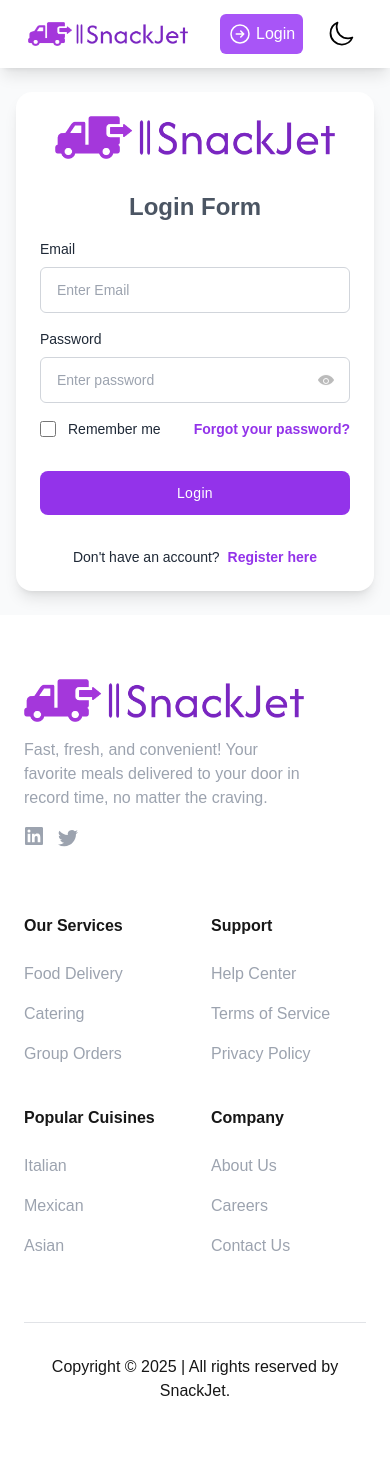
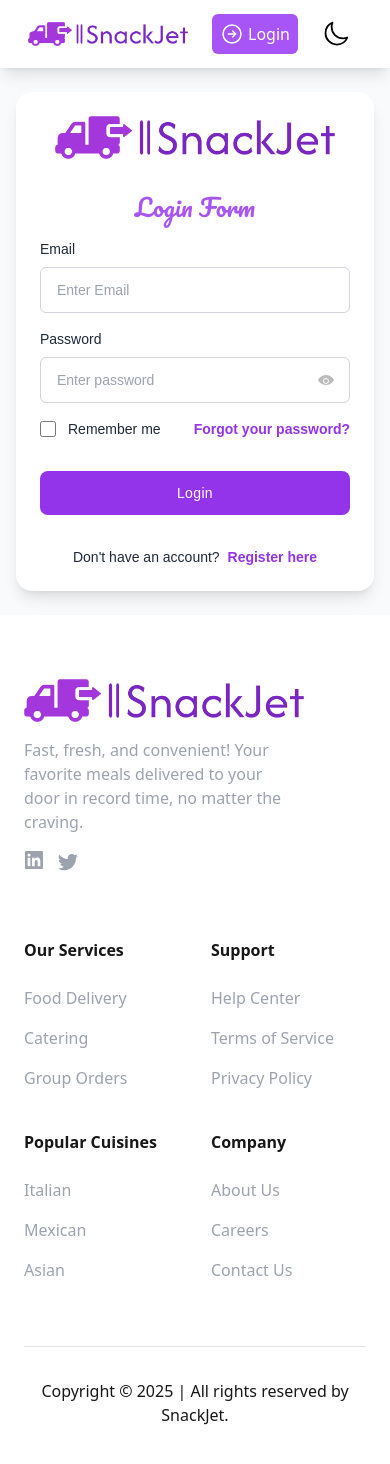
Before and after one commit to Haris-Mohanty/SnackJet, a Next.js app: page /login in a window 390 px wide. Shown: the top 1464 px of the page. Before the commit the page ends 1443 px from the top, so only its background shows below. Built offline with nearby package versions, Linux system fonts and the light colour scheme.

Commit message:
Some error prevented.

```diff
--- a/src/components/Layouts/Footer.js
+++ b/src/components/Layouts/Footer.js
@@ -6,7 +6,7 @@ const Footer = () => {
   return (
     <>
       <footer>
-        <div className="container mx-auto p-0 md:p-8 xl:px-0">
+        <div className="dark:bg-gray-800 container mx-auto p-0 md:p-8 xl:px-0">
           <div className="mx-auto max-w-7xl px-6 pb-10 pt-16">
             <div className="xl:grid xl:grid-cols-3 xl:gap-8">
               <div className="space-y-4">
@@ -24,7 +24,7 @@ const Footer = () => {
                     </div>
                   </Link>
                 </div>
-                <div className="max-w-md pr-16 text-md text-gray-400">
+                <div className="max-w-md pr-16 text-md text-gray-400 dark:text-gray-300">
                   Fast, fresh, and convenient! Your favorite meals delivered to
                   your door in record time, no matter the craving.
                 </div>
@@ -32,7 +32,7 @@ const Footer = () => {
                   <a
                     href
                     target="_blank"
-                    className="text-gray-400 hover:text-gray-500 cursor-pointer"
+                    className="text-gray-400 dark:text-gray-300 hover:text-gray-500 cursor-pointer"
                   >
                     <span className="sr-only">Linkedin</span>
                     <svg
@@ -51,7 +51,7 @@ const Footer = () => {
                   <a
                     href
                     target="_blank"
-                    className="text-gray-400 hover:text-gray-500 cursor-pointer"
+                    className="text-gray-400 dark:text-gray-300 hover:text-gray-500 cursor-pointer"
                   >
                     <span className="sr-only">Twitter</span>
                     <svg
@@ -68,14 +68,14 @@ const Footer = () => {
               <div className="mt-16 grid grid-cols-2 gap-8 xl:col-span-2 xl:mt-0">
                 <div className="md:grid md:grid-cols-2 md:gap-8">
                   <div>
-                    <h3 className="text-md font-semibold leading-6 ">
+                    <h3 className="text-md font-semibold leading-6 dark:text-gray-200">
                       Our Services
                     </h3>
                     <ul role="list" className="mt-6 space-y-4">
                       <li>
                         <Link
                           href="/delivery"
-                          className="text-md leading-6 text-gray-400 hover:text-gray-500"
+                          className="text-md leading-6 text-gray-400 hover:text-gray-500 dark:text-gray-300"
                         >
                           Food Delivery
                         </Link>
@@ -83,7 +83,7 @@ const Footer = () => {
                       <li>
                         <Link
                           href="/catering"
-                          className="text-md leading-6 text-gray-400 hover:text-gray-500"
+                          className="text-md leading-6 text-gray-400 hover:text-gray-500 dark:text-gray-300"
                         >
                           Catering
                         </Link>
@@ -91,7 +91,7 @@ const Footer = () => {
                       <li>
                         <Link
                           href="/group-orders"
-                          className="text-md leading-6 text-gray-400 hover:text-gray-500"
+                          className="text-md leading-6 text-gray-400 hover:text-gray-500 dark:text-gray-300"
                         >
                           Group Orders
                         </Link>
@@ -99,14 +99,14 @@ const Footer = () => {
                     </ul>
                   </div>
                   <div className="mt-10 md:mt-0">
-                    <h3 className="text-md font-semibold leading-6 ">
+                    <h3 className="text-md font-semibold leading-6 dark:text-gray-200">
                       Popular Cuisines
                     </h3>
                     <ul role="list" className="mt-6 space-y-4">
                       <li>
                         <Link
                           href="/italian"
-                          className="text-md leading-6 text-gray-400 hover:text-gray-500"
+                          className="text-md leading-6 text-gray-400 hover:text-gray-500 dark:text-gray-300"
                         >
                           Italian
                         </Link>
@@ -114,7 +114,7 @@ const Footer = () => {
                       <li>
                         <Link
                           href="/mexican"
-                          className="text-md leading-6 text-gray-400 hover:text-gray-500"
+                          className="text-md leading-6 text-gray-400 hover:text-gray-500 dark:text-gray-300"
                         >
                           Mexican
                         </Link>
@@ -122,7 +122,7 @@ const Footer = () => {
                       <li>
                         <Link
                           href="/asian"
-                          className="text-md leading-6 text-gray-400 hover:text-gray-500"
+                          className="text-md leading-6 text-gray-400 hover:text-gray-500 dark:text-gray-300"
                         >
                           Asian
                         </Link>
@@ -132,14 +132,14 @@ const Footer = () => {
                 </div>
                 <div className="md:grid md:grid-cols-2 md:gap-8">
                   <div>
-                    <h3 className="text-md font-semibold leading-6 ">
+                    <h3 className="text-md font-semibold leading-6 dark:text-gray-200">
                       Support
                     </h3>
                     <ul role="list" className="mt-6 space-y-4">
                       <li>
                         <Link
                           href="/help"
-                          className="text-md leading-6 text-gray-400 hover:text-gray-500"
+                          className="text-md leading-6 text-gray-400 hover:text-gray-500 dark:text-gray-300"
                         >
                           Help Center
                         </Link>
@@ -147,7 +147,7 @@ const Footer = () => {
                       <li>
                         <Link
                           href="/terms"
-                          className="text-md leading-6 text-gray-400 hover:text-gray-500"
+                          className="text-md leading-6 text-gray-400 hover:text-gray-500 dark:text-gray-300"
                         >
                           Terms of Service
                         </Link>
@@ -155,7 +155,7 @@ const Footer = () => {
                       <li>
                         <Link
                           href="/privacy"
-                          className="text-md leading-6 text-gray-400 hover:text-gray-500"
+                          className="text-md leading-6 text-gray-400 hover:text-gray-500 dark:text-gray-300"
                         >
                           Privacy Policy
                         </Link>
@@ -163,14 +163,14 @@ const Footer = () => {
                     </ul>
                   </div>
                   <div className="mt-10 md:mt-0">
-                    <h3 className="text-md font-semibold leading-6 ">
+                    <h3 className="text-md font-semibold leading-6 dark:text-gray-200">
                       Company
                     </h3>
                     <ul role="list" className="mt-6 space-y-4">
                       <li>
                         <Link
                           href="/about"
-                          className="text-md leading-6 text-gray-400 hover:text-gray-500"
+                          className="text-md leading-6 text-gray-400 hover:text-gray-500 dark:text-gray-300"
                         >
                           About Us
                         </Link>
@@ -178,7 +178,7 @@ const Footer = () => {
                       <li>
                         <Link
                           href="/careers"
-                          className="text-md leading-6 text-gray-400 hover:text-gray-500"
+                          className="text-md leading-6 text-gray-400 hover:text-gray-500 dark:text-gray-300"
                         >
                           Careers
                         </Link>
@@ -186,7 +186,7 @@ const Footer = () => {
                       <li>
                         <Link
                           href="/contact"
-                          className="text-md leading-6 text-gray-400 hover:text-gray-500"
+                          className="text-md leading-6 text-gray-400 hover:text-gray-500 dark:text-gray-300"
                         >
                           Contact Us
                         </Link>
@@ -197,7 +197,7 @@ const Footer = () => {
               </div>
             </div>
             <div className="mt-16 border-t border-gray-400/30 pt-8 sm:mt-20 lg:mt-24">
-              <div className="text-md text-center ">
+              <div className="text-md text-center dark:text-gray-200">
                 Copyright © 2025 | All rights reserved by SnackJet.
               </div>
             </div>
--- a/src/components/Layouts/Layout.js
+++ b/src/components/Layouts/Layout.js
@@ -1,12 +1,36 @@
 import React from "react";
 import Navbar from "./Navbar";
 import Footer from "./Footer";
+
+import { Pacifico, Montserrat, Open_Sans } from "next/font/google";
+
+const pacifico = Pacifico({
+  subsets: ["latin"],
+  variable: "--font-pacifico",
+  weight: "400",
+});
+
+const montserrat = Montserrat({
+  subsets: ["latin"],
+  variable: "--font-montserrat",
+  weight: ["400", "600", "700"],
+});
+
+const openSans = Open_Sans({
+  subsets: ["latin"],
+  variable: "--font-open-sans",
+  weight: ["400", "500"],
+});
 
 const Layout = ({ children }) => {
   return (
     <div>
       <Navbar />
-      <main>{children}</main>
+      <main
+        className={`${pacifico.variable} ${montserrat.variable} ${openSans.variable}`}
+      >
+        {children}
+      </main>
       <Footer />
     </div>
   );
--- a/src/components/Layouts/Navbar.js
+++ b/src/components/Layouts/Navbar.js
@@ -35,7 +35,7 @@ const Navbar = () => {
             className="ml-2 md:ml-6 w-40 md:w-52"
           />
         </Link>
-        <nav className="ml-4 md:ml-auto flex flex-wrap items-center text-base justify-center">
+        <nav className="ml-2 md:ml-auto flex flex-wrap items-center text-base justify-center">
           {isLoggedIn ? (
             <>
               <Link
--- a/src/pages/login/index.js
+++ b/src/pages/login/index.js
@@ -35,7 +35,7 @@ const Login = () => {
                   className="mb-8 mx-auto block"
                 />
               </Link>
-              <h2 className="text-gray-600 dark:text-white text-center text-2xl font-bold">
+              <h2 className="text-purple-500 text-center text-2xl font-medium pacifico">
                 Login Form
               </h2>
               <form onSubmit={handleLogin} className="mt-4 md:mt-8 space-y-4">
--- a/src/pages/register/index.js
+++ b/src/pages/register/index.js
@@ -35,7 +35,7 @@ const Register = () => {
                   className="mb-8 mx-auto block"
                 />
               </Link>
-              <h2 className="text-gray-600 dark:text-white text-center text-2xl font-bold">
+              <h2 className="text-purple-500 text-center text-2xl font-medium pacifico">
                 Register Form
               </h2>
               <form
--- a/src/styles/globals.css
+++ b/src/styles/globals.css
@@ -5,6 +5,9 @@
 :root {
   --background: #ffffff;
   --foreground: #171717;
+  --font-pacifico: "Pacifico", cursive;
+  --font-montserrat: "Montserrat", sans-serif;
+  --font-open-sans: "Open Sans", sans-serif;
 }
 
 @media (prefers-color-scheme: dark) {
@@ -17,7 +20,6 @@
 body {
   color: var(--foreground);
   background: var(--background);
-  font-family: Arial, Helvetica, sans-serif;
 }
 
 @layer utilities {
@@ -25,3 +27,15 @@ body {
     text-wrap: balance;
   }
 }
+
+.pacifico {
+  font-family: var(--font-pacifico);
+}
+
+.montserrat {
+  font-family: var(--font-montserrat);
+}
+
+.open-sans {
+  font-family: var(--font-open-sans);
+}
```
Also changed, not shown: src/components/About.js (+8 -18 lines), src/components/Faq.js (+5 -12 lines), src/components/FoodItems.js (+4 -12 lines), src/components/Hero.js (+9 -20 lines), src/components/Strength.js (+5 -7 lines), src/components/Testimonial.js (+2 -7 lines).
